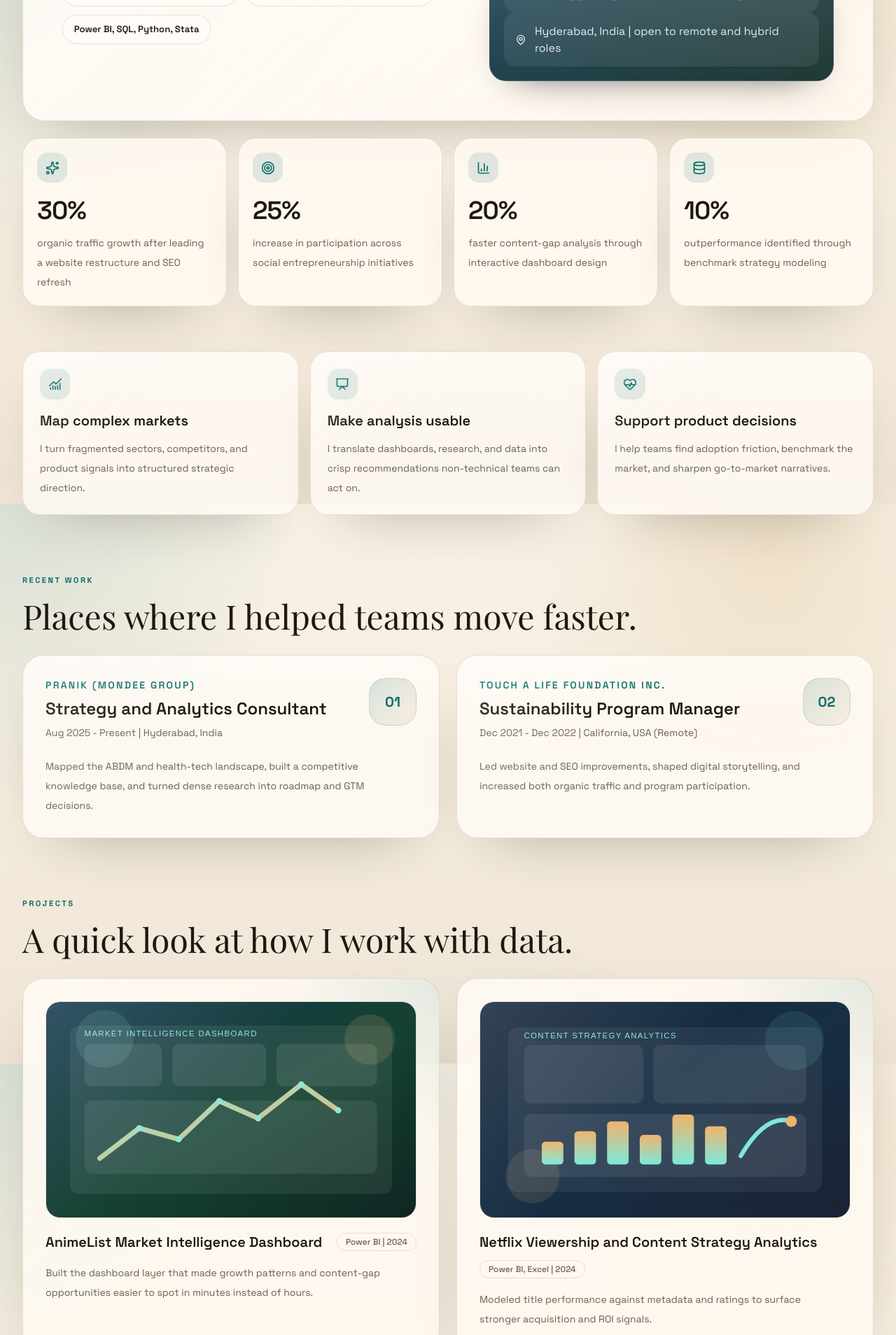
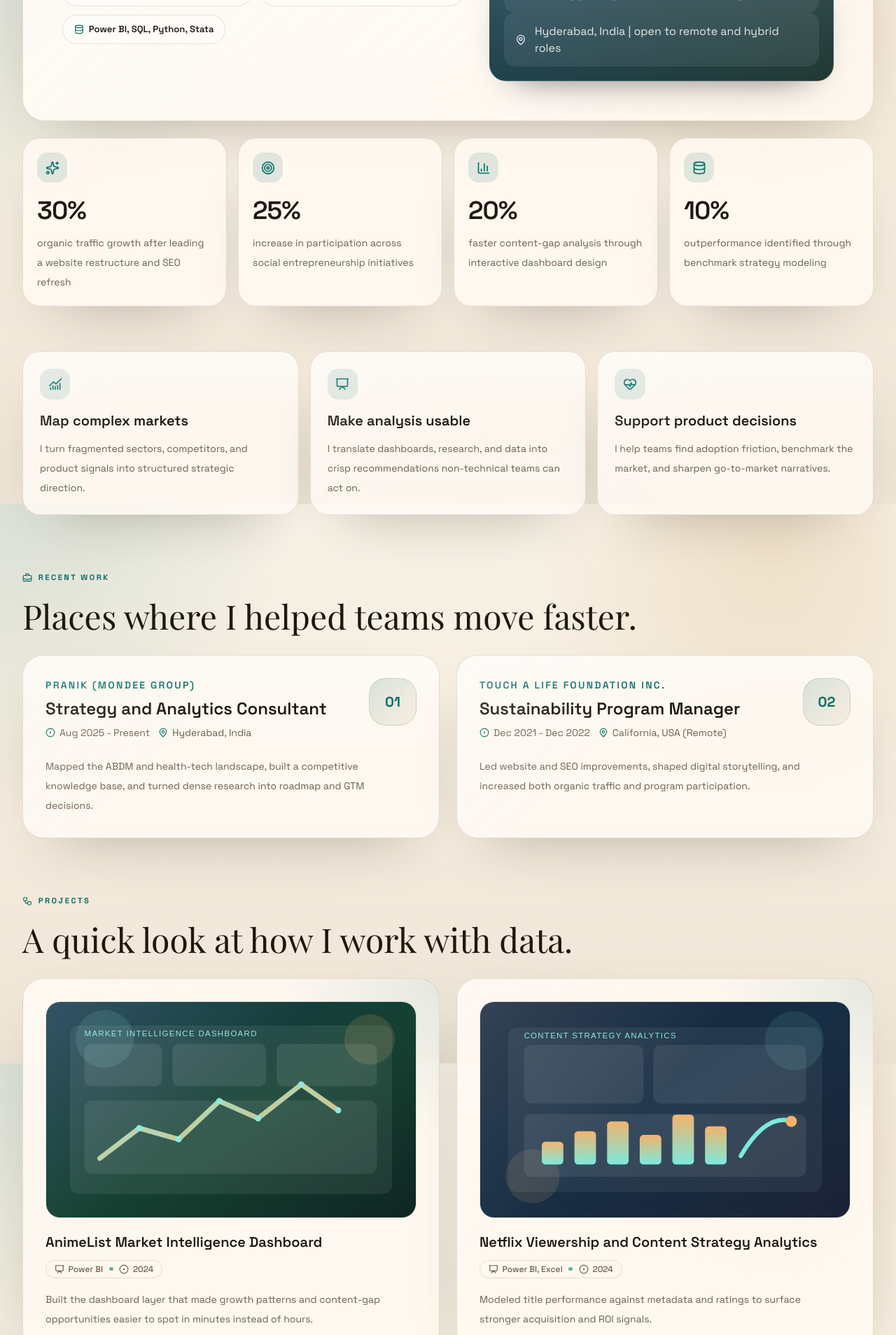
Before and after one commit to SowmyaVunnam/SowmyaVunnam.github.io, a Next.js app: page / in a window 1280 px wide. Shown: the part 880-2788 px from the top of the page at 70% size. Built offline with nearby package versions, Linux system fonts and the light colour scheme; no server answers; a web font is replaced by a local one.

Commit message:
Make education uniform and add iconography

```diff
--- a/src/app/globals.css
+++ b/src/app/globals.css
@@ -380,6 +380,10 @@ button:focus-visible {
   background: rgba(255, 255, 255, 0.42);
 }
 
+.pill-with-icon {
+  gap: 0.45rem;
+}
+
 .pill-tag {
   padding: 0.68rem 0.98rem;
   font-size: 0.82rem;
@@ -427,6 +431,39 @@ button:focus-visible {
 
 .dark .icon-shell {
   background: rgba(79, 209, 194, 0.1);
+}
+
+.icon-shell-sm {
+  width: 2.15rem;
+  height: 2.15rem;
+  border-radius: 0.8rem;
+}
+
+.education-row {
+  background: rgba(255, 255, 255, 0.26);
+}
+
+.dark .education-row {
+  background: rgba(255, 255, 255, 0.02);
+}
+
+.education-divider {
+  margin: 0 0.25rem;
+  color: var(--accent);
+}
+
+.project-meta {
+  display: inline-flex;
+  align-items: center;
+  gap: 0.35rem;
+}
+
+.project-meta-divider {
+  width: 0.35rem;
+  height: 0.35rem;
+  border-radius: 999px;
+  background: color-mix(in oklab, var(--accent) 58%, transparent);
+  margin: 0 0.2rem;
 }
 
 .contact-link {
--- a/src/app/page.tsx
+++ b/src/app/page.tsx
@@ -5,16 +5,20 @@ import {
   BarChart3,
   BriefcaseBusiness,
   ChartNoAxesCombined,
+  CircleDot,
   Database,
   GraduationCap,
   HeartPulse,
+  LibraryBig,
   Link as LinkIcon,
   Mail,
   MapPin,
   Phone,
   Presentation,
+  School,
   Sparkles,
   Target,
+  Workflow,
 } from "lucide-react";
 import { ThemeToggle } from "@/components/ThemeToggle";
 
@@ -49,9 +53,18 @@ const impactMetrics = [
 ];
 
 const quickFacts = [
-  "Healthcare strategy and analytics",
-  "Hyderabad | remote and hybrid ready",
-  "Power BI, SQL, Python, Stata",
+  {
+    label: "Healthcare strategy and analytics",
+    icon: HeartPulse,
+  },
+  {
+    label: "Hyderabad | remote and hybrid ready",
+    icon: MapPin,
+  },
+  {
+    label: "Power BI, SQL, Python, Stata",
+    icon: Database,
+  },
 ];
 
 const valueCards = [
@@ -117,28 +130,28 @@ const education = [
     school: "University of Birmingham",
     credential: "MSc Economics",
     timeline: "2022 - 2024",
-    summary: "Quantitative methods, market dynamics, and ESG research.",
+    icon: GraduationCap,
     highlights: ["Economic Modeling", "Game Theory", "Statistical Analysis"],
   },
   {
     school: "Symbiosis School for Liberal Arts",
     credential: "BA Liberal Arts & Sciences",
     timeline: "2017 - 2021",
-    summary: "Economics-led interdisciplinary training across policy, business, and research.",
+    icon: LibraryBig,
     highlights: ["Econometrics", "Economic Research", "Business Planning"],
   },
   {
     school: "Silver Oaks International Schools",
     credential: "12th Grade, Humanities",
     timeline: "2016 - 2017",
-    summary: "Humanities distinction with recognition in storytelling and communication.",
+    icon: School,
     highlights: ["Mass Communication", "Report Writing", "Short Films"],
   },
   {
     school: "Silver Oaks International Schools",
     credential: "10th Grade, CBSE",
     timeline: "2014 - 2015",
-    summary: "Strong academic foundation with early recognition in writing and analysis.",
+    icon: School,
     highlights: ["Critical Thinking", "Creative Writing", "Leadership"],
   },
 ];
@@ -236,9 +249,10 @@ export default function Home() {
               </div>
 
               <div className="mt-7 flex flex-wrap gap-3">
-                {quickFacts.map((item) => (
-                  <span key={item} className="pill-tag">
-                    {item}
+                {quickFacts.map(({ label, icon: Icon }) => (
+                  <span key={label} className="pill-tag pill-with-icon">
+                    <Icon className="h-3.5 w-3.5 text-[color:var(--accent)]" />
+                    {label}
                   </span>
                 ))}
               </div>
@@ -296,7 +310,10 @@ export default function Home() {
         <section id="work" className="delay-3 animated-rise mt-20">
           <div className="section-heading">
             <div>
-              <p className="section-kicker">Recent Work</p>
+              <p className="section-kicker">
+                <BriefcaseBusiness className="h-3.5 w-3.5" />
+                Recent Work
+              </p>
               <h2 className="font-display mt-4 text-3xl md:text-5xl">Places where I helped teams move faster.</h2>
             </div>
           </div>
@@ -310,8 +327,15 @@ export default function Home() {
                       {job.company}
                     </p>
                     <h3 className="mt-2 text-2xl font-semibold">{job.role}</h3>
-                    <p className="muted mt-2 text-sm">
-                      {job.timeline} | {job.location}
+                    <p className="muted mt-2 flex flex-wrap items-center gap-x-3 gap-y-1 text-sm">
+                      <span className="inline-flex items-center gap-1.5">
+                        <CircleDot className="h-3.5 w-3.5 text-[color:var(--accent)]" />
+                        {job.timeline}
+                      </span>
+                      <span className="inline-flex items-center gap-1.5">
+                        <MapPin className="h-3.5 w-3.5 text-[color:var(--accent)]" />
+                        {job.location}
+                      </span>
                     </p>
                   </div>
                   <div className="timeline-mark">{`0${index + 1}`}</div>
@@ -325,7 +349,10 @@ export default function Home() {
         <section id="projects" className="delay-4 animated-rise mt-20">
           <div className="section-heading">
             <div>
-              <p className="section-kicker">Projects</p>
+              <p className="section-kicker">
+                <Workflow className="h-3.5 w-3.5" />
+                Projects
+              </p>
               <h2 className="font-display mt-4 text-3xl md:text-5xl">A quick look at how I work with data.</h2>
             </div>
           </div>
@@ -344,8 +371,12 @@ export default function Home() {
                 </div>
                 <div className="mt-5 flex flex-wrap items-center justify-between gap-3">
                   <h3 className="text-xl font-semibold">{project.title}</h3>
-                  <p className="rounded-full border border-[var(--line)] px-3 py-1 text-xs font-medium text-[color:var(--muted)]">
-                    {project.stack} | {project.year}
+                  <p className="project-meta rounded-full border border-[var(--line)] px-3 py-1 text-xs font-medium text-[color:var(--muted)]">
+                    <Presentation className="h-3.5 w-3.5" />
+                    {project.stack}
+                    <span className="project-meta-divider" />
+                    <CircleDot className="h-3.5 w-3.5" />
+                    {project.year}
                   </p>
                 </div>
                 <p className="muted reading-width mt-4 text-sm leading-7">{project.contribution}</p>
@@ -356,7 +387,10 @@ export default function Home() {
 
         <section id="about" className="mt-20 grid gap-6 xl:grid-cols-[1fr_0.95fr]">
           <article className="section-card rounded-[1.9rem] p-7 md:p-9">
-            <p className="section-kicker">About</p>
+            <p className="section-kicker">
+              <Sparkles className="h-3.5 w-3.5" />
+              About
+            </p>
             <h2 className="font-display mt-4 text-3xl md:text-5xl">Background, tools, and areas I enjoy working in.</h2>
             <div className="mt-6 flex flex-wrap gap-3">
               {focusAreas.map((item) => (
@@ -375,20 +409,24 @@ export default function Home() {
           </article>
 
           <article className="section-card rounded-[1.9rem] p-7 md:p-9">
-            <p className="section-kicker">Education</p>
-            <div className="mt-6 space-y-4">
-              {education.map((item) => (
-                <article key={`${item.school}-${item.credential}`} className="soft-block rounded-[1.3rem] p-4">
-                  <div className="flex gap-3">
-                    <GraduationCap className="mt-1 h-4 w-4 shrink-0 text-[color:var(--accent)]" />
-                    <div>
-                      <h3 className="text-base font-semibold">{item.school}</h3>
-                      <p className="mt-1 text-sm font-medium text-[color:var(--foreground)]">
-                        {item.credential} | {item.timeline}
+            <p className="section-kicker">
+              <GraduationCap className="h-3.5 w-3.5" />
+              Education
+            </p>
+            <div className="mt-6 space-y-3">
+              {education.map(({ school, credential, timeline, highlights, icon: Icon }) => (
+                <article key={`${school}-${credential}`} className="education-row rounded-[1.2rem] border border-[var(--line)] p-4">
+                  <div className="flex items-start gap-3">
+                    <div className="icon-shell icon-shell-sm">
+                      <Icon className="h-4 w-4 text-[color:var(--accent)]" />
+                    </div>
+                    <div className="min-w-0">
+                      <h3 className="text-base font-semibold">{school}</h3>
+                      <p className="muted mt-1 text-sm">
+                        {credential} <span className="education-divider">|</span> {timeline}
                       </p>
-                      <p className="muted mt-2 text-sm leading-6">{item.summary}</p>
                       <div className="mt-3 flex flex-wrap gap-2">
-                        {item.highlights.map((highlight) => (
+                        {highlights.map((highlight) => (
                           <span key={highlight} className="mini-tag">
                             {highlight}
                           </span>
```
